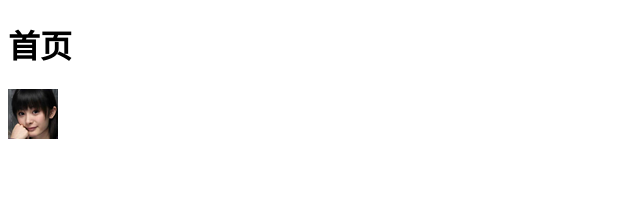
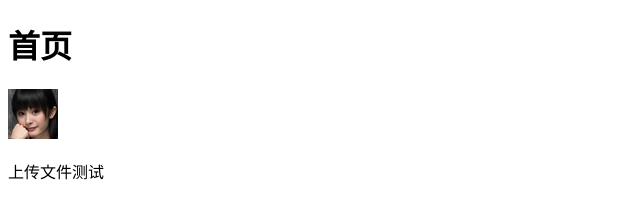
Before and after one commit to Shirleylyg/my-first-repository, a website: page src/index.html in a window 1280 px wide. Shown: the whole page, without its empty margins (0-640 px from the left). Drawn offline with Linux system fonts and the light colour scheme.

Commit message:
首页修改

```diff
--- a/src/index.html
+++ b/src/index.html
@@ -7,5 +7,6 @@
 <body>
     <h1>首页</h1>
     <div class="log"><img src="img/small_1.jpg" height="50" width="50" alt="" /></div>
+    <div><p>上传文件测试</p></div>
 </body>
 </html>
```
